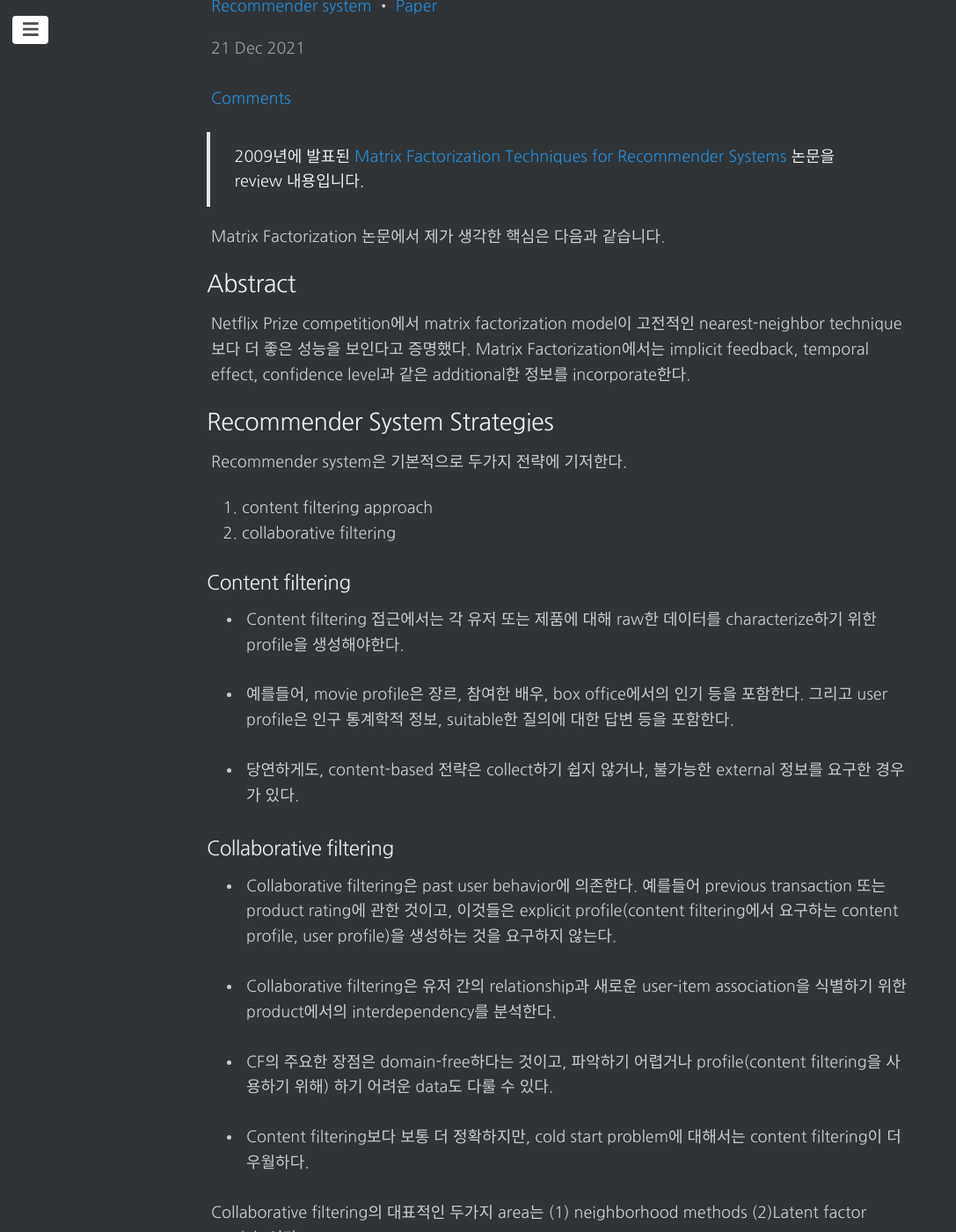
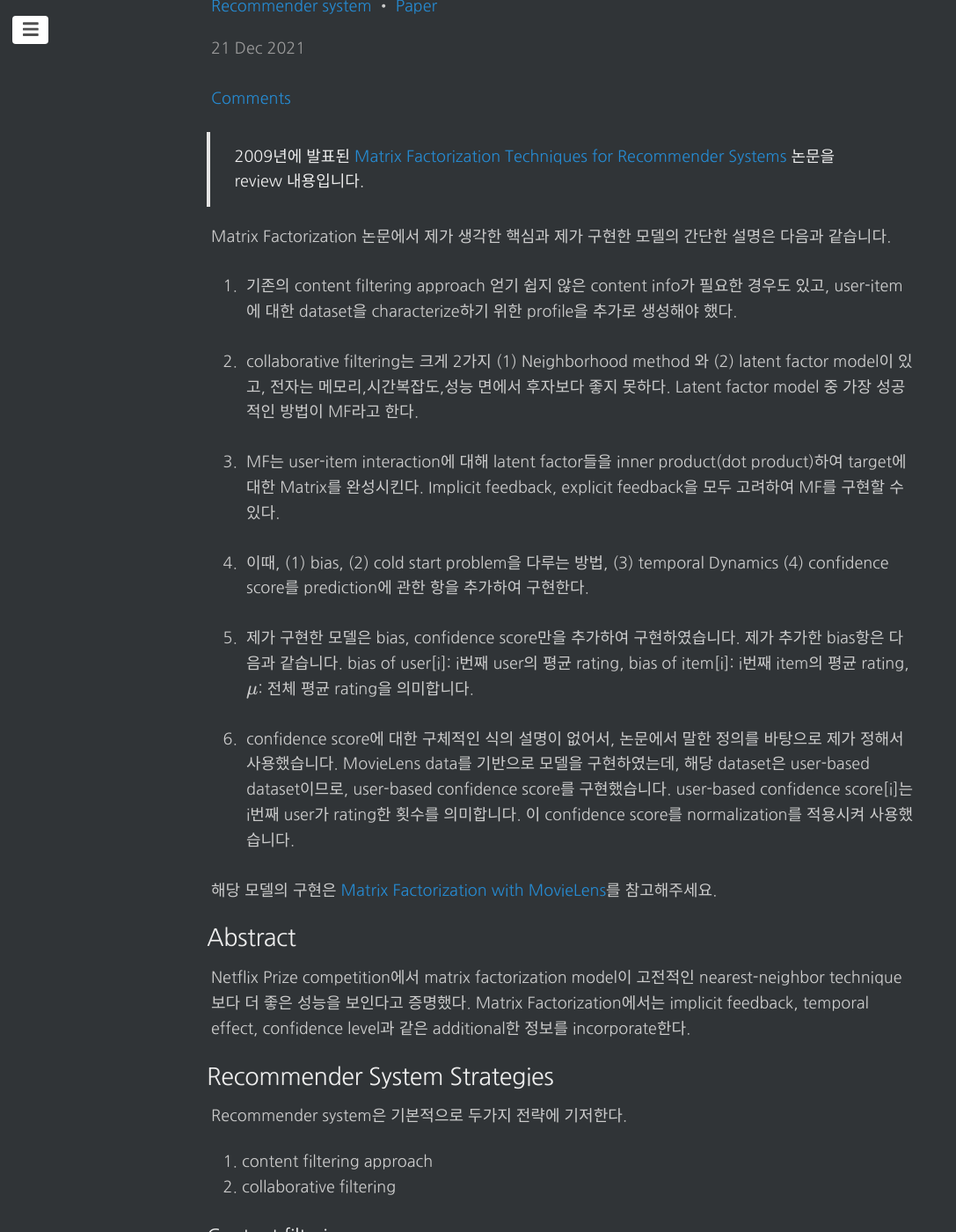
Before and after one commit to changhyeonnam/changhyeonnam.github.io, a Jekyll site: the page built from _posts/2021/2021-12-21-Matrix_Factorization.md, in a window 1280 px wide and 1400 px high, scrolled down 230 px. Shown: the whole window at 88% size, without its empty margins (0-1087 px from the left). Built offline with Jekyll 4.4.1, drawn with Linux system fonts in a browser that asks for light colours; nearby versions of some CDN libraries; formulas are drawn with MathJax 3; comment, search, counter and statistics services are not loaded; some of the changed text lies outside the part shown.

Commit message:
update NCF.md MF.md

```diff
--- a/_posts/2021/2021-12-21-Matrix_Factorization.md
+++ b/_posts/2021/2021-12-21-Matrix_Factorization.md
@@ -13,8 +13,21 @@ comments: true
 > 2009년에 발표된 [Matrix Factorization Techniques for Recommender Systems](https://datajobs.com/data-science-repo/Recommender-Systems-[Netflix].pdf) 논문을 review 내용입니다.
 >
 
-Matrix Factorization 논문에서 제가 생각한 핵심은 다음과 같습니다.
+Matrix Factorization 논문에서 제가 생각한 핵심과 제가 구현한 모델의 간단한 설명은 다음과 같습니다.
 
+1. 기존의 content filtering approach 얻기 쉽지 않은 content info가 필요한 경우도 있고, user-item에 대한 dataset을 characterize하기 위한  profile을 추가로 생성해야 했다.
+
+2. collaborative filtering는 크게 2가지 (1) Neighborhood method 와 (2) latent factor model이 있고, 전자는 메모리,시간복잡도,성능 면에서 후자보다 좋지 못하다. Latent factor model 중 가장 성공적인 방법이 MF라고 한다.
+
+3. MF는 user-item interaction에 대해 latent factor들을 inner product(dot product)하여 target에 대한 Matrix를 완성시킨다. Implicit feedback, explicit feedback을 모두 고려하여 MF를 구현할 수 있다.
+
+4. 이때, (1) bias, (2) cold start problem을 다루는 방법, (3) temporal Dynamics (4) confidence score를 prediction에 관한 항을 추가하여 구현한다.
+
+5. 제가 구현한 모델은 bias, confidence score만을 추가하여 구현하였습니다. 제가 추가한 bias항은 다음과 같습니다. bias of user[i]: i번째 user의 평균 rating, bias of item[i]: i번째 item의 평균 rating, $\mu$: 전체 평균 rating을 의미합니다.
+
+6. confidence score에 대한 구체적인 식의 설명이 없어서, 논문에서 말한 정의를 바탕으로 제가 정해서 사용했습니다. MovieLens data를 기반으로 모델을 구현하였는데, 해당 dataset은 user-based dataset이므로, user-based confidence score를 구현했습니다. user-based confidence score[i]는 i번째 user가 rating한 횟수를 의미합니다. 이 confidence score를 normalization를 적용시켜 사용했습니다.
+
+해당 모델의 구현은 [Matrix Factorization with MovieLens](https://github.com/changhyeonnam/MFML)를 참고해주세요.
 
 ## Abstract
 
@@ -44,7 +57,7 @@ Recommender system은 기본적으로 두가지 전략에 기저한다.
 
 - Content filtering보다 보통 더 정확하지만, cold start problem에 대해서는 content filtering이 더 우월하다.
 
-Collaborative filtering의 대표적인 두가지 area는 (1) neighborhood methods (2)Latent factor models 이다.
+Collaborative filtering의 대표적인 두가지 area는 (1) neighborhood methods (2) Latent factor models 이다.
 
 ### Neighborhood methods
 
```
Also changed, not shown: _posts/2021/2021-12-28-Neural_Collaborative_Filtering.md (+1 -1 lines).
